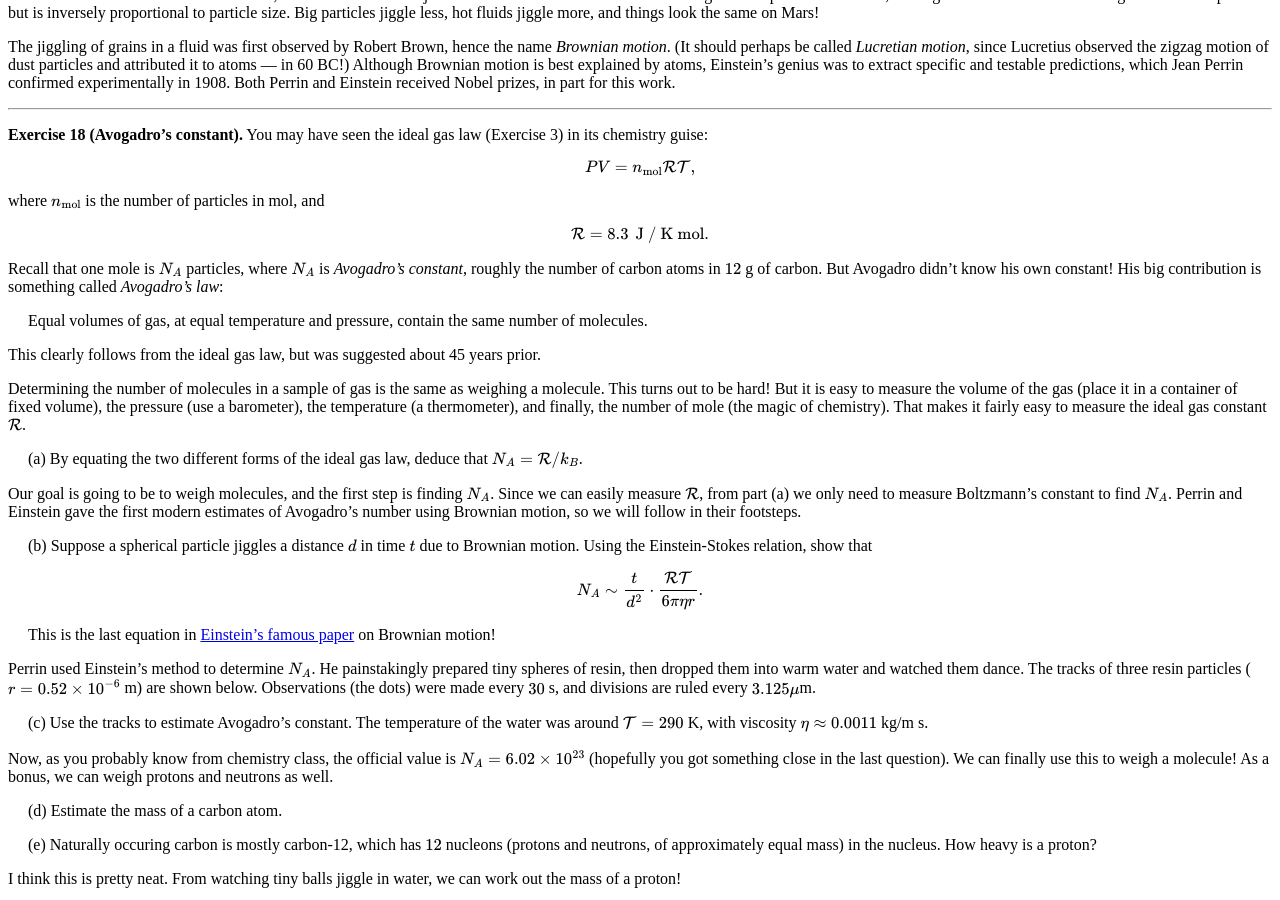
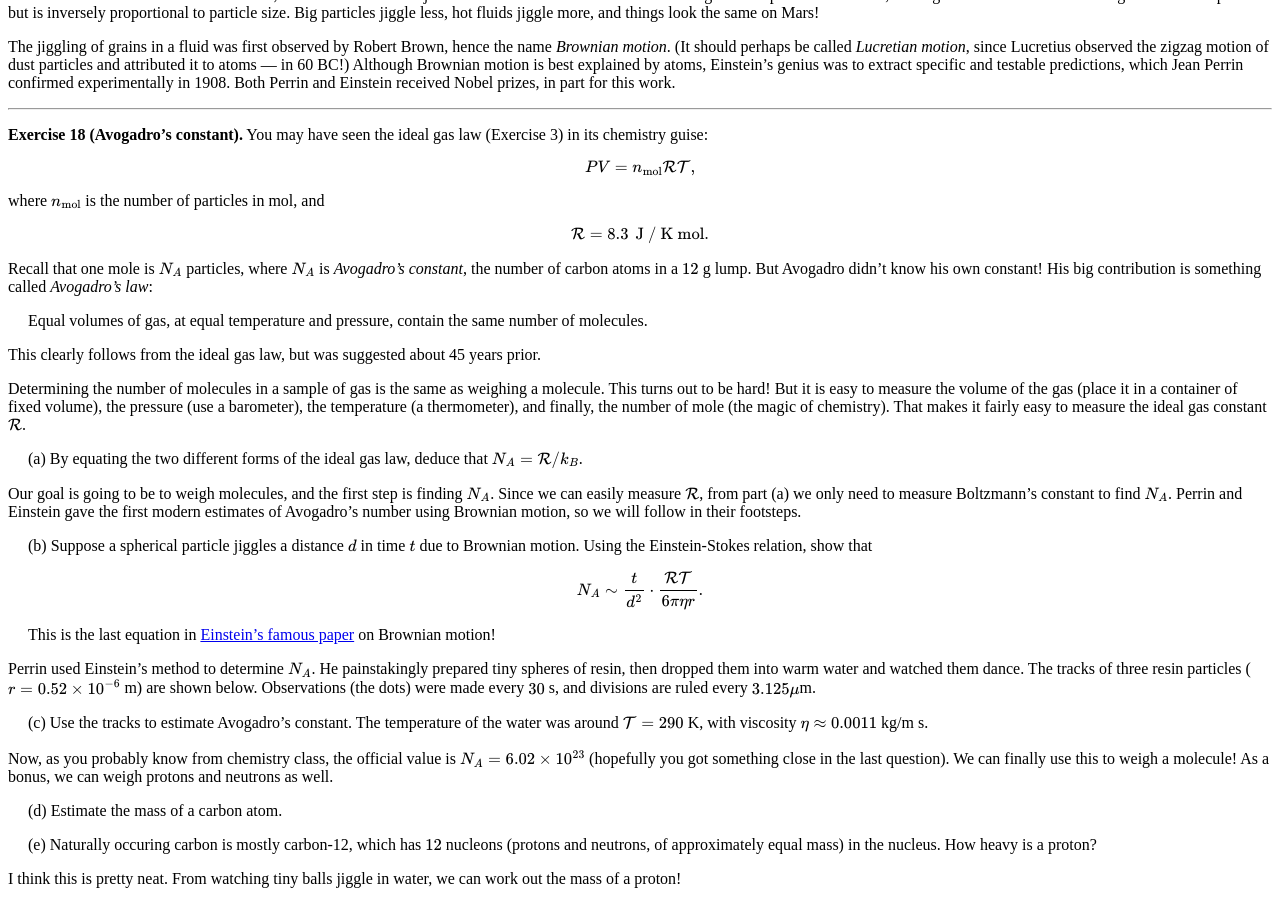
Before and after one commit to hapax/hapax.github.io, a Jekyll site: the page built from assets/simple-physics.md, in a window 1280 px wide and 900 px high, scrolled down 13748 px. Built offline with Jekyll 4.4.1, drawn with Linux system fonts in a browser that asks for light colours; our own code applies the rules of GitHub Pages for plain Markdown files; formulas are drawn with MathJax 3; a script that is not in the unit is left out.

Commit message:
Update simple-physics.md

```diff
--- a/assets/simple-physics.md
+++ b/assets/simple-physics.md
@@ -1551,7 +1551,7 @@ $$
 $$
 
 Recall that one mole is $N_A$ particles, where $N_A$ is *Avogadro's
-constant*, roughly the number of carbon atoms in $12$ g of carbon.
+constant*, the number of carbon atoms in a $12$ g lump.
 But Avogadro didn't know his own constant!
 His big contribution is something called *Avogadro's law*:
 
```
